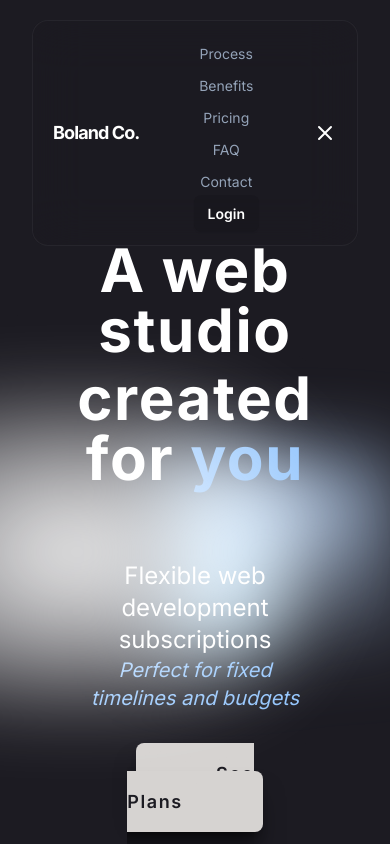
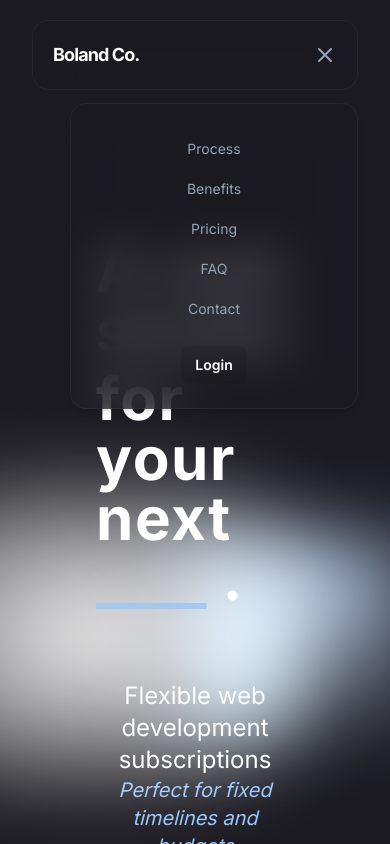
Before and after one commit to bolander72/boland.co, a Next.js app: page / in a window 390 px wide. Both pictures are taken after a click on the button 325 px from the left and 55 px from the top of the page. Shown: the top 844 px of the page. Built offline with nearby package versions, Linux system fonts and the light colour scheme.

Commit message:
Add popover mobile menu

```diff
--- a/components/Navigation.tsx
+++ b/components/Navigation.tsx
@@ -1,10 +1,13 @@
 'use client'
 
 import { useState } from 'react'
-import { Dialog } from '@headlessui/react'
-import { Bars3Icon, XMarkIcon } from '@heroicons/react/24/outline'
 import classNames from 'classnames'
 import Link from 'next/link'
+import {
+   Popover,
+   PopoverContent,
+   PopoverTrigger,
+} from "@/components/Popover"
 
 export default function Navigation() {
    const [mobileMenuOpen, setMobileMenuOpen] = useState(false)
@@ -19,7 +22,7 @@ export default function Navigation() {
                         <div>Boland Co.</div>
                      </Link>
                      <nav
-                        className={classNames("flex-col flex-grow lg:py-0 md:flex lg:items-end justify-center", mobileMenuOpen ? 'flex' : 'hidden')}
+                        className="flex-col flex-grow lg:py-0 lg:items-end justify-center hidden md:flex"
                      >
                         <ul className="space-y-2 list-none md:space-y-0 lg:ml-auto items-center md:inline-flex justify-center text-center md:text-left">
                            <li>
@@ -58,29 +61,73 @@ export default function Navigation() {
                            </li>
                         </ul>
                      </nav>
-                     <button
+                     <Popover onOpenChange={(e: boolean) => setMobileMenuOpen(e)}>
+                        <PopoverTrigger className='flex justify-center'>
+                           <div
                               onClick={() => setMobileMenuOpen(!mobileMenuOpen)}
-                        className="inline-flex justify-center p-0 text-slate-400 hover:text-blue-300 focus:outline-none focus:text-white md:hidden"
+                              className="inline-flex justify-center text-slate-400 hover:text-blue-300 focus:outline-none focus:text-white md:hidden"
                            >
                               <svg className="w-6 h-6" stroke="currentColor" fill="none" viewBox="0 0 24 24">
                                  <path
                                     className={classNames(mobileMenuOpen ? 'hidden' : 'inline-flex')}
-                              stroke-linecap="round"
-                              stroke-linejoin="round"
-                              stroke-width="2"
+                                    strokeLinecap="round"
+                                    strokeLinejoin="round"
+                                    strokeWidth="2"
                                     d="M4 6h16M4 12h16M4 18h16"
                                  >
                                  </path>
                                  <path
                                     className={classNames(mobileMenuOpen ? 'inline-flex' : 'hidden')}
-                              stroke-linecap="round"
-                              stroke-linejoin="round"
-                              stroke-width="2"
+                                    strokeLinecap="round"
+                                    strokeLinejoin="round"
+                                    strokeWidth="2"
                                     d="M6 18L18 6M6 6l12 12"
                                  >
                                  </path>
                               </svg>
-                     </button>
+                           </div>
+                        </PopoverTrigger>
+                        <PopoverContent className='bg-dark-bg/70 opacity-100 border border-white/5 shadow-thick backdrop-blur-xl backdrop-filter rounded-2xl mt-8 md:hidden'>
+                           <div>
+                              <ul className="space-y-4 list-none md:space-y-0 lg:ml-auto items-center md:inline-flex justify-center text-center md:text-left my-4">
+                                 <li>
+                                    <a href="#process" className="text-sm text-slate-400 hover:text-blue-300">
+                                       Process
+                                    </a>
+                                 </li>
+                                 <li>
+                                    <a href="#benefits" className="text-sm text-slate-400 hover:text-blue-300 hover:border-blue-500">
+                                       Benefits
+                                    </a>
+                                 </li>
+                                 <li>
+                                    <a href="#pricing" className="text-sm text-slate-400 hover:text-blue-300">
+                                       Pricing
+                                    </a>
+                                 </li>
+                                 <li>
+                                    <a href="/faq" className="text-sm text-slate-400 hover:text-blue-300">
+                                       FAQ
+                                    </a>
+                                 </li>
+                                 <li>
+                                    <a href="/submit" className="text-sm text-slate-400 hover:text-blue-300">
+                                       Contact
+                                    </a>
+                                 </li>
+                                 <li className='text-white hover:text-blue-300 pt-4'>
+                                    <Link
+                                       href="#"
+                                       target="_blank"
+                                       className="rounded-lg bg-black/10 px-3.5 py-2.5 text-sm font-semibold text-white shadow-sm hover:bg-black/20"
+                                    >
+                                       Login
+                                    </Link>
+                                 </li>
+                              </ul>
+                           </div>
+                        </PopoverContent>
+                     </Popover>
                   </div>
                </div>
             </div>
--- a/components/NavigationHeading.tsx
+++ b/components/NavigationHeading.tsx
@@ -3,16 +3,21 @@ import Link from "next/link";
 export default function NavigationHeading() {
    return (
       <div className="relative flex place-items-center before:absolute before:h-[300px] before:w-[480px] before:-translate-x-1/2 before:rounded-full before:bg-gradient-radial before:from-white before:to-transparent before:blur-2xl before:content-[''] after:absolute after:-z-20 after:h-[180px] after:w-[240px] after:translate-x-1/3 after:bg-gradient-conic after:from-sky-200 after:via-blue-200 after:blur-2xl after:content-[''] before:dark:bg-gradient-to-br before:dark:from-transparent before:dark:to-blue-700 before:dark:opacity-10 after:dark:from-sky-900 after:dark:via-[#0141ff] after:dark:opacity-40 before:lg:h-[360px]">
-         <div className='space-y-2 text-center tracking-widest'>
+         <div className='space-y-2 tracking-widest'>
             <h1 className='text-6xl text-white font-bold'>A web studio</h1>
-            <h1 className='text-6xl text-white font-bold'>created for <span className='text-blue-300'>you</span></h1>
+            <h1 className='text-6xl text-white font-bold'>for your next{` `}
+               <span className='text-blue-300 animate-pulse'>
+                  <u className='w-16'>&nbsp;&nbsp;&nbsp;&nbsp;&nbsp;&nbsp;&nbsp;</u>
+               </span>
+               &nbsp;.
+            </h1>
 
-            <div className='tracking-normal'>
+            <div className='tracking-normal text-center'>
                <div className='pt-16 text-2xl text-white'>Flexible web development subscriptions</div>
                <div className='pt-0 text-xl text-blue-300 italic'>Perfect for fixed timelines and budgets</div>
             </div>
 
-            <div className='pt-10'>
+            <div className='pt-10 text-center'>
                <Link
                   href="#pricing"
                   type="button"
@@ -21,7 +26,7 @@ export default function NavigationHeading() {
                   See Plans
                </Link>
             </div>
-            <div className='text-xs pt-6 text-white'>
+            <div className='text-xs pt-6 text-white text-center'>
                <span>Code you'll enjoy, guaranteed.</span>
             </div>
          </div>
--- /dev/null
+++ b/components/Popover.tsx
@@ -0,0 +1,31 @@
+"use client"
+
+import * as React from "react"
+import * as PopoverPrimitive from "@radix-ui/react-popover"
+
+import classNames from "classnames"
+
+const Popover = PopoverPrimitive.Root
+
+const PopoverTrigger = PopoverPrimitive.Trigger
+
+const PopoverContent = React.forwardRef<
+   React.ElementRef<typeof PopoverPrimitive.Content>,
+   React.ComponentPropsWithoutRef<typeof PopoverPrimitive.Content>
+>(({ className, align = "center", sideOffset = 4, ...props }, ref) => (
+   <PopoverPrimitive.Portal>
+      <PopoverPrimitive.Content
+         ref={ref}
+         align={align}
+         sideOffset={sideOffset}
+         className={classNames(
+            "z-50 w-72 rounded-2xl border bg-popover p-4 text-popover-foreground shadow-md outline-none animate-in data-[side=bottom]:slide-in-from-top-2 data-[side=left]:slide-in-from-right-2 data-[side=right]:slide-in-from-left-2 data-[side=top]:slide-in-from-bottom-2 mx-8",
+            className
+         )}
+         {...props}
+      />
+   </PopoverPrimitive.Portal>
+))
+PopoverContent.displayName = PopoverPrimitive.Content.displayName
+
+export { Popover, PopoverTrigger, PopoverContent }
--- a/package.json
+++ b/package.json
@@ -11,6 +11,7 @@
   "dependencies": {
     "@headlessui/react": "^1.7.15",
     "@heroicons/react": "^2.0.18",
+    "@radix-ui/react-popover": "^1.0.6",
     "@types/node": "20.3.1",
     "@types/react": "18.2.12",
     "@types/react-dom": "18.2.5",
```
Also changed, not shown: 1 other file (tests, documents, lock files or other folders). Lines whose indentation alone changed are shown as unchanged.
